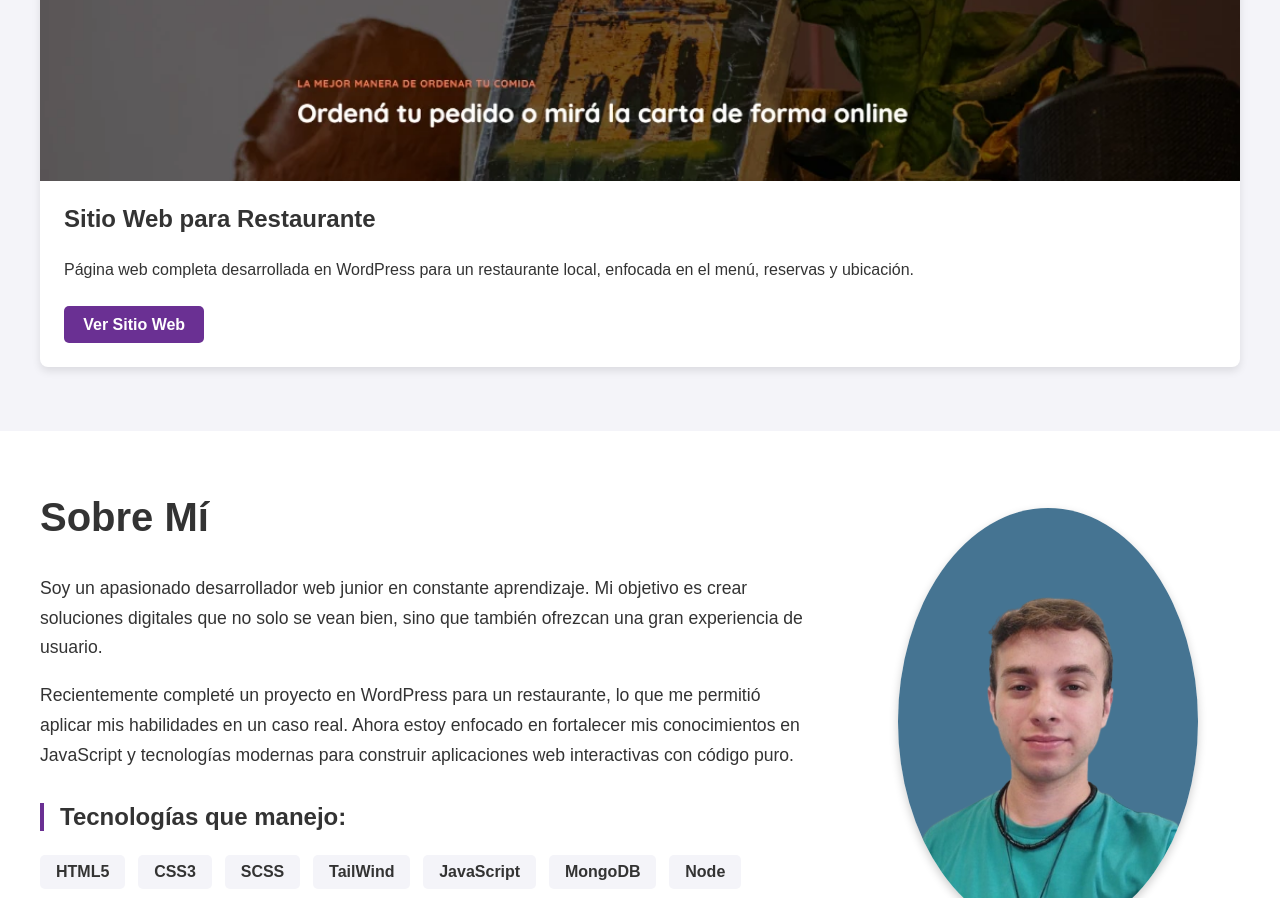
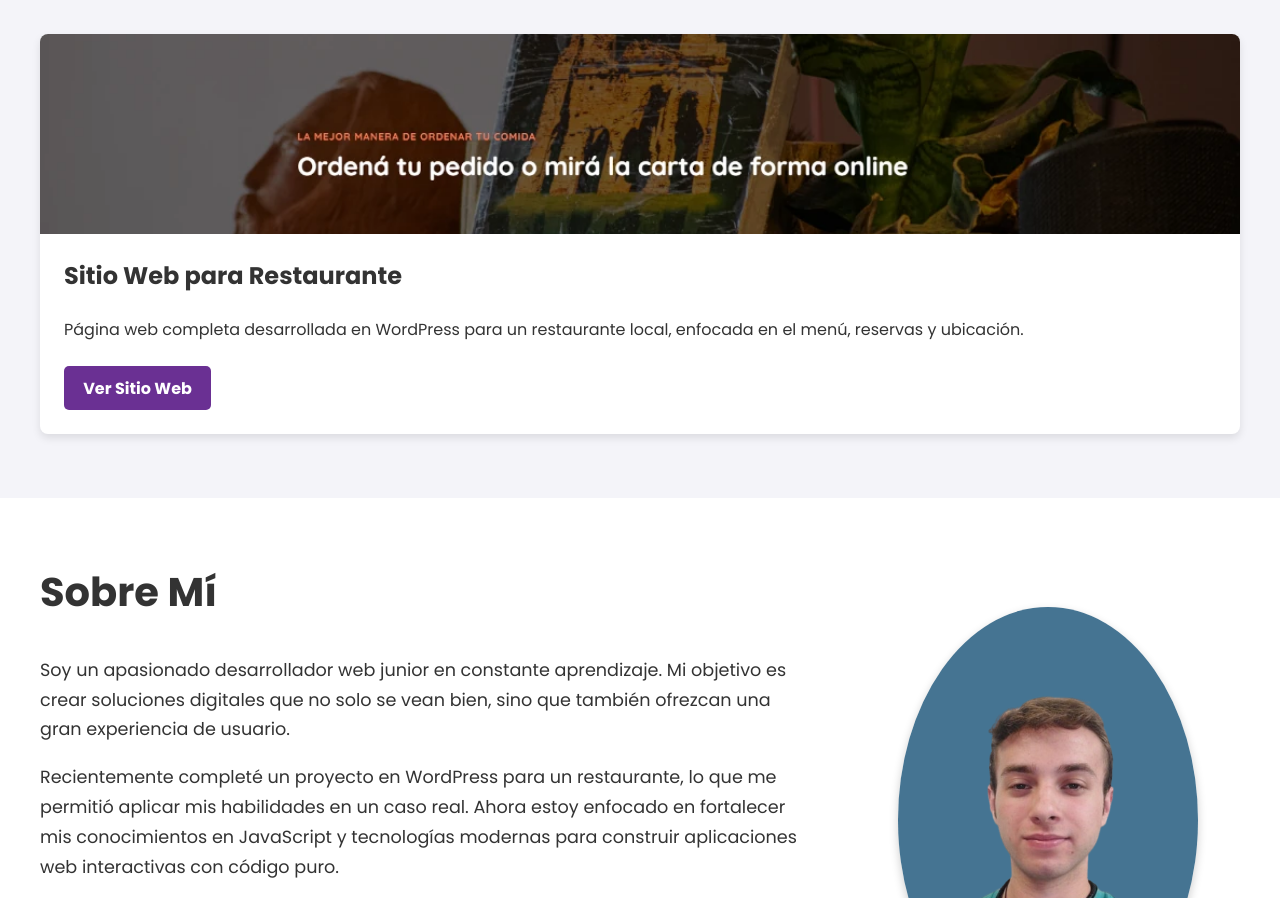
Before and after one commit to ianfranfn/ianfarina, a website built with Vite: page index.html in a window 1280 px wide. Shown: the part 681-1579 px from the top of the page. Built offline with nearby package versions, Linux system fonts and the light colour scheme.

Commit message:
modificaciones en el CSS: cambios de fuentes, cambio en el codigo del icono, adaptacion al html. Javascript: modificacion a la pagina para limitar el proceso de carga de las secciones a cuando son observadas en pantalla.

```diff
--- a/index.html
+++ b/index.html
@@ -4,6 +4,11 @@
     <meta charset="UTF-8" />
     <meta name="viewport" content="width=device-width, initial-scale=1.0" />
     <title>Ian Fariña | Desarrollador Web</title>
+    <link rel="preconnect" href="https://fonts.googleapis.com">
+    <link rel="preconnect" href="https://fonts.gstatic.com" crossorigin>
+    <link href="https://fonts.googleapis.com/css2?family=Poppins:wght@400;700&display=swap" rel="stylesheet">
+    <link rel="icon" href="/favicon.ico" sizes="any">
+    <link rel="apple-touch-icon" href="/apple-touch-icon.png">
     <link rel="stylesheet" href="/src/style.css">
 </head>
 <body>
@@ -25,7 +30,7 @@
             <a href="#proyectos" class="cta-button">Ver mis trabajos</a>
         </section>
 
-        <section id="proyectos">
+        <section id="proyectos" class="hidden">
           <h2>Mis Proyectos</h2>
           <div class="proyectos-grid">
               <div class="proyecto-card">
@@ -42,7 +47,7 @@
               </div>
       </section>
 
-      <section id="sobre-mi">
+      <section id="sobre-mi" class="hidden">
         <div class="sobre-mi-contenido">
             <div class="sobre-mi-texto">
                 <h2>Sobre Mí</h2>
@@ -74,7 +79,7 @@
 
     </main>
 
-    <section id="contacto">
+    <section id="contacto" class="hidden">
       <h2>¡Hablemos!</h2>
       <p>¿Estás interesado en colaborar o tenés alguna pregunta? Me encantaría saber de vos. ¡Enviame un correo!</p>
       <a href="mailto:ianfarina9@gmail.com" class="cta-button">Enviar Mensaje</a>
--- a/src/main.js
+++ b/src/main.js
@@ -1 +1,18 @@
-import './style.css'
+import './style.css';
+
+document.addEventListener('DOMContentLoaded', () => {
+
+    const observer = new IntersectionObserver((entries) => {
+        entries.forEach(entry => {
+            if (entry.isIntersecting) {
+                entry.target.classList.add('visible');
+            }
+        });
+    }, {
+        threshold: 0.1
+    });
+
+    const hiddenElements = document.querySelectorAll('.hidden');
+    hiddenElements.forEach(el => observer.observe(el));
+
+});
--- a/src/style.css
+++ b/src/style.css
@@ -1,8 +1,12 @@
 body {
-    font-family: sans-serif;
+    font-family: 'Poppins', sans-serif;
     margin: 0;
     background-color: #f4f4f9;
     color: #333;
+}
+
+html {
+    scroll-behavior: smooth;
 }
 
 a {
@@ -33,6 +37,7 @@ nav {
 }
 
 nav .logo {
+    font-family: sans-serif;
     font-size: 1.5rem;
     margin-left: 5vw;
     margin-top: -0.5vw;
@@ -52,6 +57,7 @@ nav .logo:hover {
     transition: transform 0.5s, background-color 0.5s, color 0.5s, margin-top 0.5s, margin-bottom 0.5s;
     margin-top: -1.5vw;
     margin-bottom: -1.5vw;
+    text-decoration: none;
 
     @media screen and (min-width: 992px) {
         margin-top: 0.5vw;
@@ -69,6 +75,18 @@ nav ul {
 }
 
 /* --- Estilos de la sección Hero --- */
+
+.hidden {
+    opacity: 0;
+    transform: translateY(30px); /* Empieza un poco más abajo */
+    transition: opacity 0.6s ease-out, transform 0.6s ease-out;
+}
+
+.visible {
+    opacity: 1;
+    transform: translateY(0);
+}
+
 #hero {
     text-align: center;
     padding: 6rem 2vw;
```
